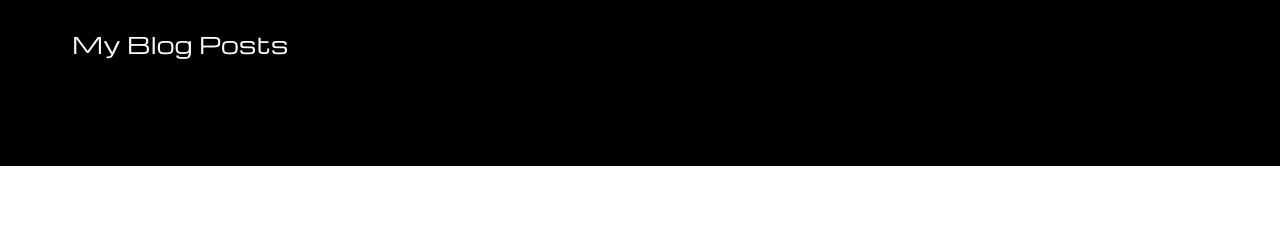
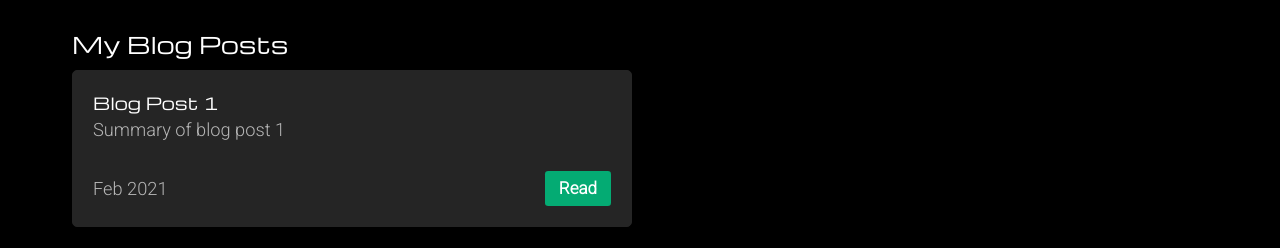
Before and after one commit to crazydeveloper914/dev-portfolio, a React (Create React App) app: page / in a window 1280 px wide. Shown: the part 2282-2530 px from the top of the page. Before the commit the page ends 2448 px from the top, so only its background shows below. Built offline with nearby package versions, Linux system fonts and the light colour scheme.

Commit message:
add PostItem component style

```diff
--- /dev/null
+++ b/src/components/PostItem/PostItem.scss
@@ -0,0 +1,12 @@
+@import '../../styles/main.scss';
+
+.post-item {
+  background-color: $dark-gray-color;
+  border: 1px $dark-gray-color solid;
+  border-radius: 5px;
+  padding: 20px;
+
+  &:hover {
+    border-color: $gray-color;
+  }
+}
--- a/src/components/PostItem/PostItem.tsx
+++ b/src/components/PostItem/PostItem.tsx
@@ -1,4 +1,6 @@
 import React from 'react';
+import './PostItem.scss';
+import Button from '../Button/Button';
 
 export interface PostItemProps {
   id: number;
@@ -10,9 +12,12 @@ export interface PostItemProps {
 const PostItem: React.FC<PostItemProps> = ({ title, date, excerpt }) => {
   return (
     <div className="post-item">
-      <h2 className="post-title">{title}</h2>
-      <p className="post-date">{date}</p>
-      <p className="post-excerpt">{excerpt}</p>
+      <h2 className="post-title title title-small">{title}</h2>
+      <p className="post-excerpt text text-small">{excerpt}</p>
+      <div className='post-bottom-box flex justify-between pt-7'>
+        <p className="post-date text text-small pt-1">{date}</p>
+        <Button>Read</Button>
+      </div>
     </div>
   );
 };
--- a/src/components/PostItem/PostsList.tsx
+++ b/src/components/PostItem/PostsList.tsx
@@ -7,7 +7,7 @@ interface PostsListProps {
 
 const PostsList: React.FC<PostsListProps> = ({ posts }) => {
   return (
-    <div className="posts-list">
+    <div className="posts-list grid grid-cols-1 sm:grid-cols-2 lg:grid-cols-2 gap-4">
       {posts.map(post => (
         <PostItem
           key={post.id}
```
